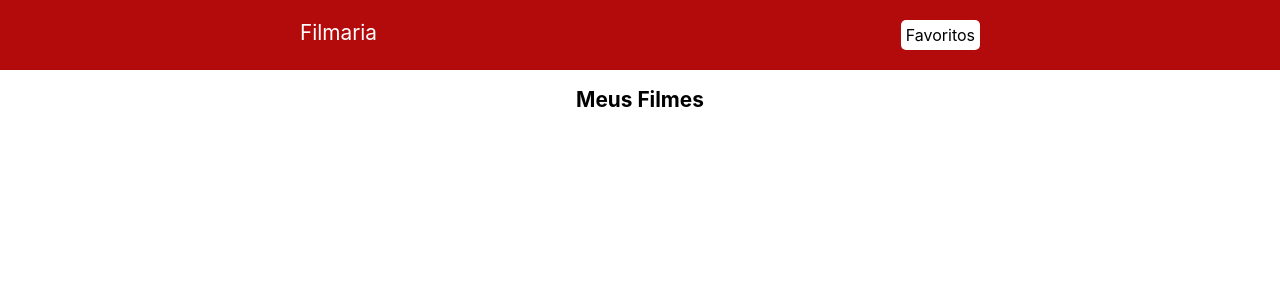
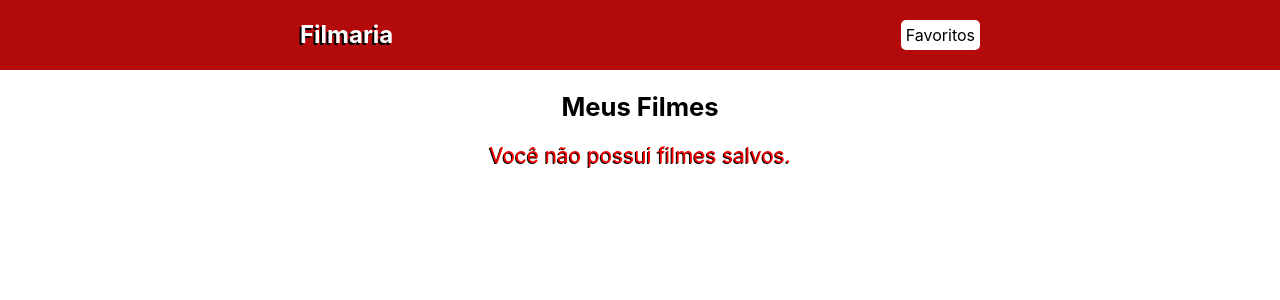
Before and after one commit to YannFigueiredo/filmaria, a React (Create React App) app: page /favoritos in a window 1280 px wide. Shown: the top 300 px of the page. Built offline with nearby package versions, Linux system fonts and the light colour scheme.

Commit message:
Finalizada a função de excluir filmes da lista de favoritos

```diff
--- a/src/index.css
+++ b/src/index.css
@@ -17,11 +17,11 @@ img{
 }
 
 h1{
-  font-size: 1.3em;
+  font-size: 1.6em;
 }
 
 h2{
-  font-size: 1.1em;
+  font-size: 1.3em;
 }
 
 h3{
@@ -66,8 +66,10 @@ h3{
 
 .titulo-site{
   color: white;
-  font-size: 1.3em;
+  font-size: 1.5em;
   text-decoration: none;
+  font-weight: bold;
+  text-shadow: -2px 2px 0 black;
 }
 
 .btn-favoritos{
--- a/src/pages/Favoritos/index.js
+++ b/src/pages/Favoritos/index.js
@@ -11,9 +11,23 @@ export default function Favoritos(){
         setFavoritos(JSON.parse(listaFavoritos) || []);
     }, []);
 
+    function excluirFavorito(id){
+        if(window.confirm("Deseja realmente excluir este filme?")){
+            const filtroFavoritos = favoritos.filter((item) => {
+                return(item.id != id);
+            });
+
+            setFavoritos(filtroFavoritos);
+            localStorage.setItem('filmes', JSON.stringify(filtroFavoritos));
+
+            alert("Filme removido!");
+        }
+    }
+
     return(
         <section>
             <h1 className="titulo-pagina">Meus Filmes</h1>
+            {favoritos.length === 0 && <p className="msg-semfilmes">Você não possui filmes salvos.</p>}
             {
             favoritos.map(favorito => (
                 <div key={favorito.id} className="favorito">
@@ -22,11 +36,7 @@ export default function Favoritos(){
                     </div>
                     <div>
                         <Link to={`/filme/${favorito.id}`} className="btn btn-cinza btn-detalhes">Detalhes</Link>
-                        <a className="btn btn-vermelho btn-excluir" onClick={
-                            () => {
-                                localStorage.removeItem('filmes', favorito);
-                            }
-                        }>Excluir</a>
+                        <a className="btn btn-vermelho btn-excluir" onClick={() => {excluirFavorito(favorito.id)}}>Excluir</a>
                     </div>
                 </div>
             ))
--- a/src/styles/favorito.css
+++ b/src/styles/favorito.css
@@ -13,3 +13,10 @@
 .favorito .btn-excluir{
     margin-left: 5px;
 }
+
+.msg-semfilmes{
+    font-size: 1.3em;
+    color: red;
+    text-shadow: -1px 1px 0 black;
+    text-align: center;
+}
```
